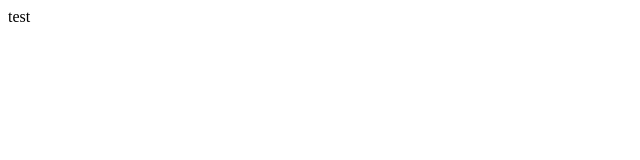
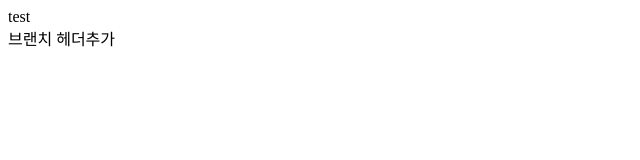
Before and after one commit to LeeGwanSoo/tutorials_git_lgs, a plain HTML site: page index.html in a window 1280 px wide. Shown: the whole page, without its empty margins (0-640 px from the left). Drawn offline with Linux system fonts and the light colour scheme.

Commit message:
브랜치에서 작업

```diff
--- a/index.html
+++ b/index.html
@@ -1,4 +1,5 @@
 <html>
 test
 </html>
+<header> 브랜치 헤더추가 </header>
 <body></body>
```
